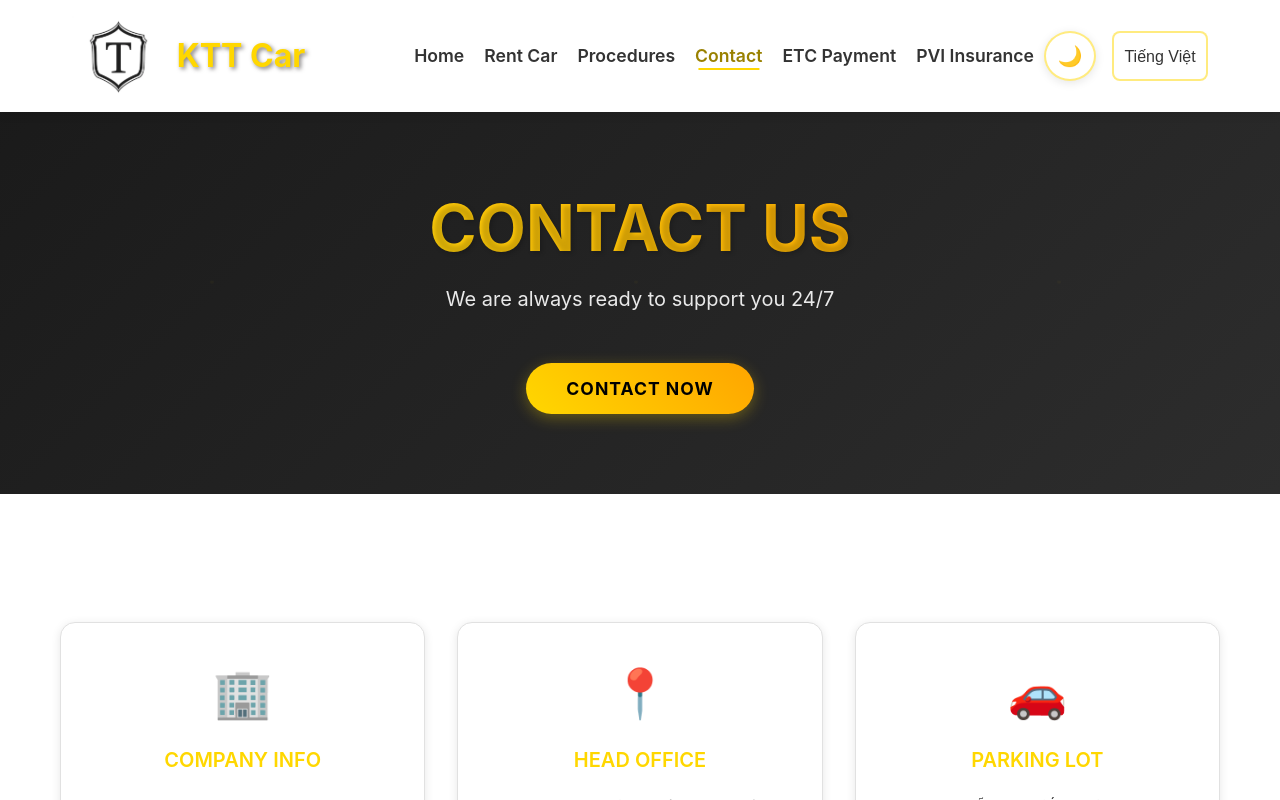
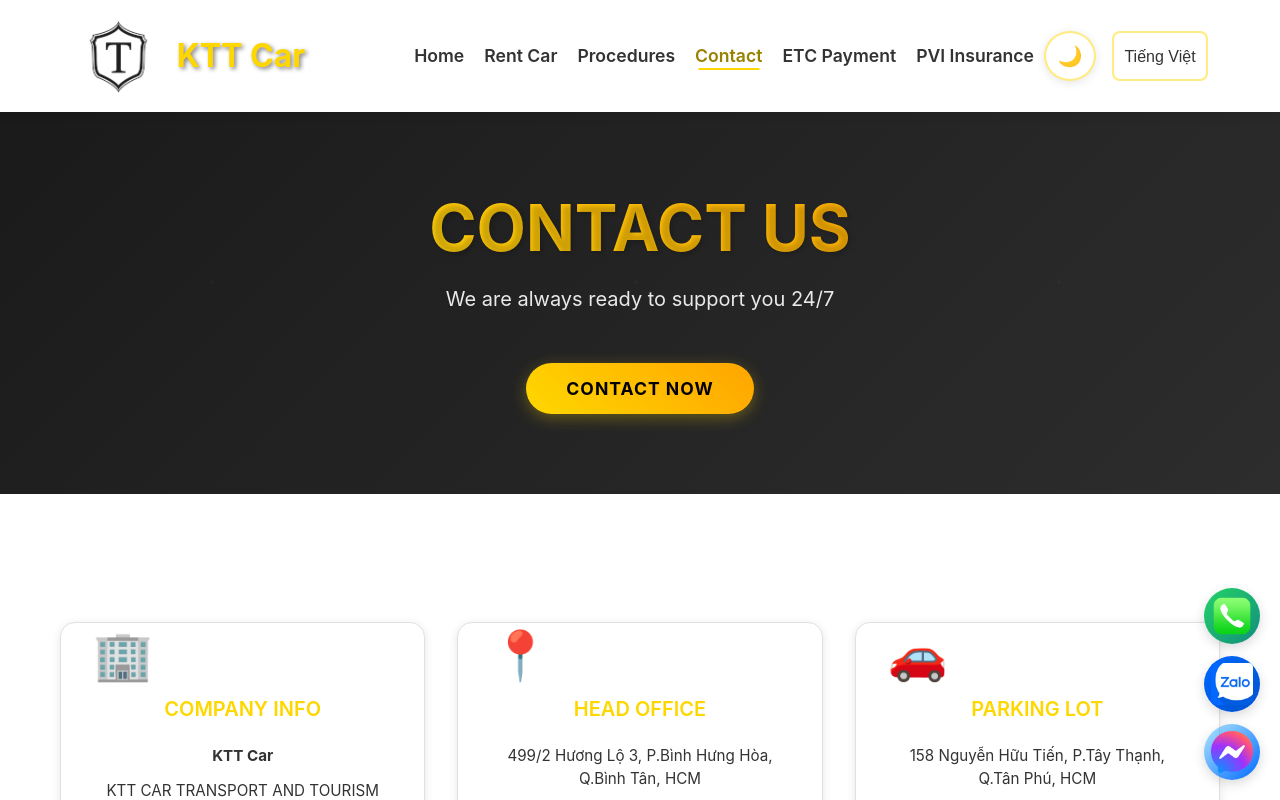
Before and after one commit to Jelly2000/KTT-demo, a React (Vite) app: page /contact in a window 1280 px wide. Shown: the top 800 px of the page. Built offline with nearby package versions, Linux system fonts and the light colour scheme.

Commit message:
add contact overlay

```diff
--- a/src/App.jsx
+++ b/src/App.jsx
@@ -2,6 +2,7 @@
 import { BrowserRouter as Router, Routes, Route } from 'react-router-dom'
 import Header from './components/header/Header'
 import Footer from './components/Footer/Footer'
+import FloatingContacts from './components/FloatingContacts/FloatingContacts'
 import Home from './pages/home/Home'
 import RentCar from './pages/rent-car/RentCar'
 import Procedures from './pages/procedure/Procedures'
@@ -26,6 +27,7 @@
           </Routes>
         </main>
         <Footer />
+        <FloatingContacts />
       </div>
     </Router>
   )
--- /dev/null
+++ b/src/components/FloatingContacts/FloatingContacts.css
@@ -0,0 +1,175 @@
+/* Floating Contact Buttons */
+.floating-contacts {
+    position: fixed;
+    bottom: 20px;
+    right: 20px;
+    z-index: 1000;
+    display: flex;
+    flex-direction: column;
+    gap: 12px;
+}
+
+.contact-item {
+    position: relative;
+}
+
+.contact-btn {
+    display: flex;
+    align-items: center;
+    justify-content: center;
+    width: 56px;
+    height: 56px;
+    border-radius: 50%;
+    text-decoration: none;
+    transition: var(--transition);
+    box-shadow: 0 4px 12px rgba(0, 0, 0, 0.15);
+    position: relative;
+    overflow: hidden;
+    padding: 0;
+    margin: 0;
+}
+
+.contact-btn:hover {
+    transform: translateY(-3px) scale(1.1);
+    box-shadow: 0 8px 25px rgba(0, 0, 0, 0.25);
+}
+
+.contact-btn:active {
+    transform: translateY(-1px) scale(1.05);
+}
+
+.phone-btn {
+    background: linear-gradient(135deg, #25D366, #128C7E);
+}
+
+.phone-btn:hover {
+    background: linear-gradient(135deg, #128C7E, #075E54);
+}
+
+.zalo-btn {
+    background: linear-gradient(135deg, #0068FF, #0052CC);
+}
+
+.zalo-btn:hover {
+    background: linear-gradient(135deg, #0052CC, #003D99);
+}
+
+.messenger-btn {
+    background: linear-gradient(135deg, #00b2ff4f, #006AFF);
+}
+
+.messenger-btn:hover {
+    background: linear-gradient(135deg, #00b3ff81, #004CCC);
+}
+
+.contact-icon {
+    width: 42px;
+    height: 42px;
+    border-radius: 4px;
+    object-fit: contain;
+    flex-shrink: 0;
+    position: relative;
+    z-index: 2;
+    margin: 0 !important;
+    padding: 0 !important;
+    line-height: 0;
+}
+
+/* Pulse animation for attention */
+.contact-btn::before {
+    content: '';
+    position: absolute;
+    top: 50%;
+    left: 50%;
+    transform: translate(-50%, -50%);
+    width: 100%;
+    height: 100%;
+    border-radius: 50%;
+    background: rgba(255, 255, 255, 0.3);
+    opacity: 0;
+}
+
+@keyframes pulse-ring {
+    0% {
+        transform: translate(-50%, -50%) scale(1);
+        opacity: 0.7;
+    }
+    100% {
+        transform: translate(-50%, -50%) scale(1.5);
+        opacity: 0;
+    }
+}
+
+/* Tooltip for contact buttons */
+.contact-item::before {
+    content: attr(title);
+    position: absolute;
+    right: 70px;
+    top: 50%;
+    transform: translateY(-50%);
+    background: var(--card-background);
+    color: var(--text-color);
+    padding: 8px 12px;
+    border-radius: 6px;
+    font-size: 0.85rem;
+    font-weight: 500;
+    white-space: nowrap;
+    opacity: 0;
+    pointer-events: none;
+    transition: var(--transition);
+    box-shadow: var(--shadow);
+    border: 1px solid var(--border-color);
+    z-index: 1001;
+}
+
+.contact-item:hover::before {
+    opacity: 1;
+    transform: translateY(-50%) translateX(-8px);
+}
+
+/* Responsive adjustments */
+@media (max-width: 768px) {
+    .floating-contacts {
+        bottom: 15px;
+        right: 15px;
+        gap: 10px;
+    }
+
+    .contact-btn {
+        width: 50px;
+        height: 50px;
+    }
+
+    .contact-icon {
+        width: 28px;
+        height: 28px;
+    }
+
+    .contact-item::before {
+        right: 60px;
+        font-size: 0.8rem;
+        padding: 6px 10px;
+    }
+}
+
+@media (max-width: 480px) {
+    .floating-contacts {
+        bottom: 10px;
+        right: 10px;
+        gap: 8px;
+    }
+
+    .contact-btn {
+        width: 45px;
+        height: 45px;
+    }
+
+    .contact-icon {
+        width: 32px;
+        height: 32px;
+    }
+
+    .contact-item::before {
+        display: none; /* Hide tooltips on small screens */
+    }
+}
--- /dev/null
+++ b/src/components/FloatingContacts/FloatingContacts.jsx
@@ -0,0 +1,50 @@
+import React from 'react';
+import { useTranslation } from 'react-i18next';
+import phoneIcon from '../../assets/phone.png';
+import zaloIcon from '../../assets/zalo.webp';
+import messengerIcon from '../../assets/messenger.webp';
+import './FloatingContacts.css';
+
+const FloatingContacts = () => {
+  const { t } = useTranslation();
+
+  return (
+    <div className="floating-contacts">
+      <div className="contact-item" title={t('call_phone', 'Gọi điện thoại')}>
+        <a
+          href="tel:0798888373"
+          className="contact-btn phone-btn"
+          aria-label={t('call_phone', 'Gọi điện thoại')}
+        >
+          <img src={phoneIcon} alt="Phone" className="contact-icon" />
+        </a>
+      </div>
+
+      <div className="contact-item" title={t('contact_zalo', 'Liên hệ qua Zalo')}>
+        <a
+          href="https://zalo.me/0798888373"
+          className="contact-btn zalo-btn"
+          target="_blank"
+          rel="noopener noreferrer"
+          aria-label={t('contact_zalo', 'Liên hệ qua Zalo')}
+        >
+          <img src={zaloIcon} alt="Zalo" className="contact-icon" />
+        </a>
+      </div>
+
+      <div className="contact-item" title={t('contact_messenger', 'Liên hệ qua Messenger')}>
+        <a
+          href="https://m.me/dvtulai"
+          className="contact-btn messenger-btn"
+          target="_blank"
+          rel="noopener noreferrer"
+          aria-label={t('contact_messenger', 'Liên hệ qua Messenger')}
+        >
+          <img src={messengerIcon} alt="Messenger" className="contact-icon" />
+        </a>
+      </div>
+    </div>
+  );
+};
+
+export default FloatingContacts;
--- a/src/components/index.js
+++ b/src/components/index.js
@@ -5,3 +5,4 @@
 export { default as Footer } from './Footer/Footer.jsx';
 export { default as Header } from './header/Header.jsx';
 export { default as ConsultationForm } from './consultation/ConsultationForm';
+export { default as FloatingContacts } from './FloatingContacts/FloatingContacts';
--- a/src/locales/en.json
+++ b/src/locales/en.json
@@ -198,5 +198,8 @@
   "pvi_coming_soon": "This feature will be implemented soon",
   "pvi_description": "We are developing PVI insurance service to bring the best peace of mind and protection to our customers. Please come back later or contact us for more detailed information.",
   "contact_us": "Contact Us",
-  "back_to_home": "Back to Home"
+  "back_to_home": "Back to Home",
+  "call_phone": "Call Phone",
+  "contact_zalo": "Contact via Zalo",
+  "contact_messenger": "Contact via Messenger"
 }
--- a/src/locales/vi.json
+++ b/src/locales/vi.json
@@ -196,5 +196,8 @@
   "pvi_coming_soon": "Tính năng này sẽ được triển khai trong thời gian tới",
   "pvi_description": "Chúng tôi đang phát triển dịch vụ bảo hiểm PVI để mang đến sự an tâm và bảo vệ tốt nhất cho khách hàng. Vui lòng quay lại sau hoặc liên hệ với chúng tôi để biết thêm thông tin chi tiết.",
   "contact_us": "Liên hệ với chúng tôi",
-  "back_to_home": "Về trang chủ"
+  "back_to_home": "Về trang chủ",
+  "call_phone": "Gọi điện thoại",
+  "contact_zalo": "Liên hệ qua Zalo",
+  "contact_messenger": "Liên hệ qua Messenger"
 }
```
